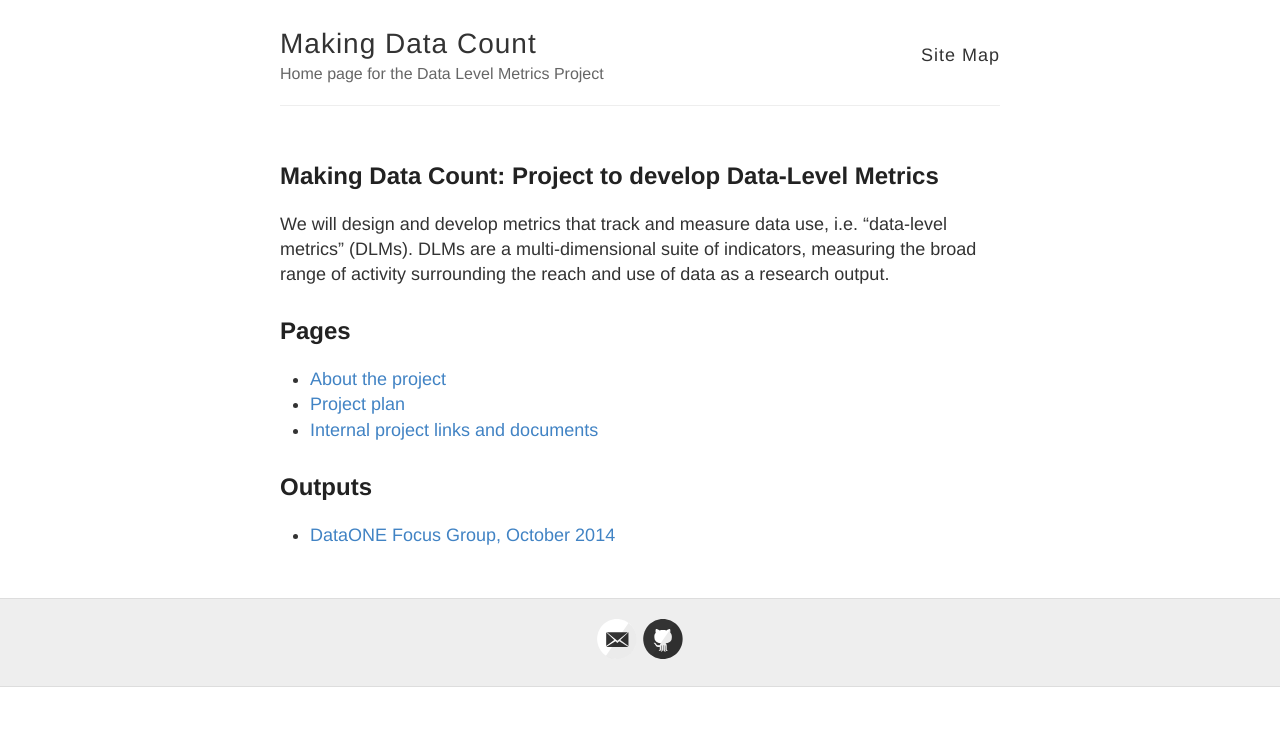
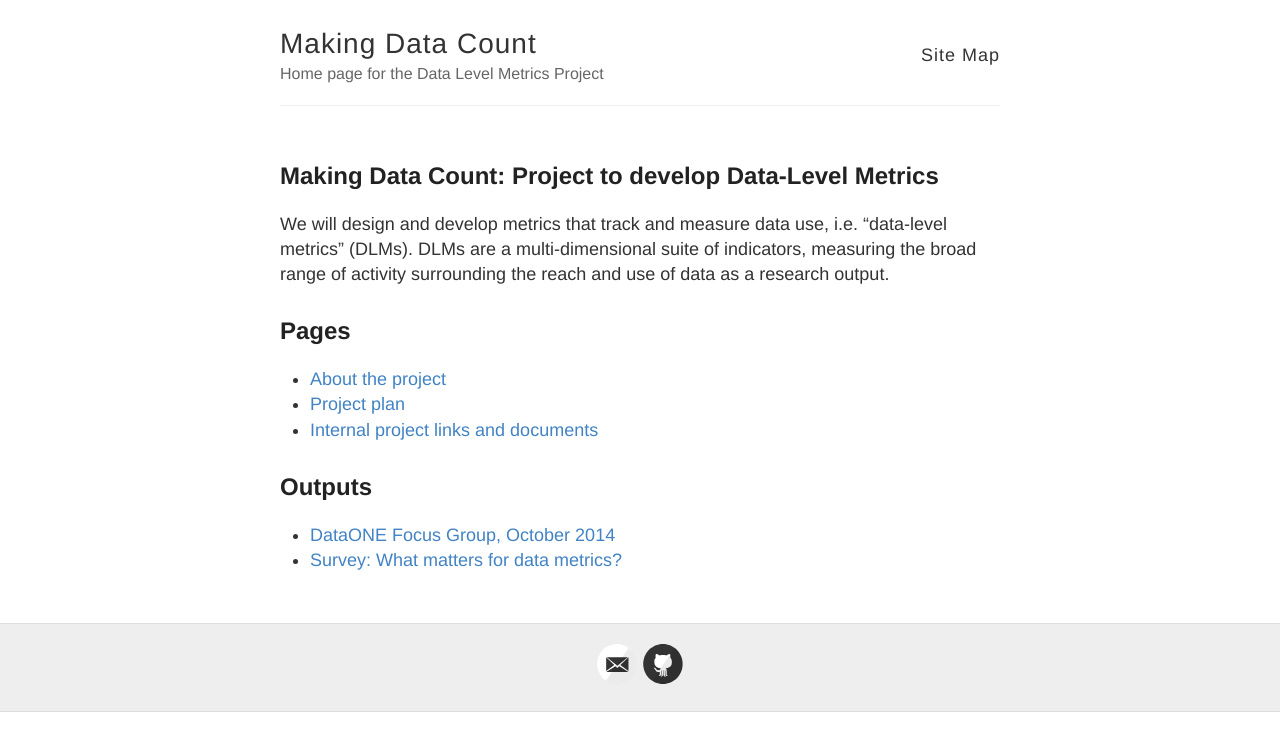
Before and after one commit to lagotto/MDC, a Jekyll site: the page built from index.html, in a window 1280 px wide. Shown: the top 751 px of the page. Built offline with Jekyll 4.4.1, drawn with Linux system fonts in a browser that asks for light colours.

Commit message:
add link to survey

```diff
--- a/index.html
+++ b/index.html
@@ -30,6 +30,7 @@ We will design and develop metrics that track and measure data use, i.e. “data
 <h2>Outputs</h2>
 <ul>
 <li> <a href="http://articlemetrics.github.io/MDC/d1-focus">DataONE Focus Group, October 2014</a></li>
+<li> <a href="http://surveymonkey.com/s/makedatacount">Survey: What matters for data metrics?</a></li>
 </ul>
 
 <!-- <h3><a href="http://datapub.cdlib.org/http://datapub.cdlib.org/2014/10/07/uc3-plos-and-dataone-join-forces-to-build-incentives-for-data-sharing/">Data Pub blog post announcing funding (10/2014)</a></li> -->
```
